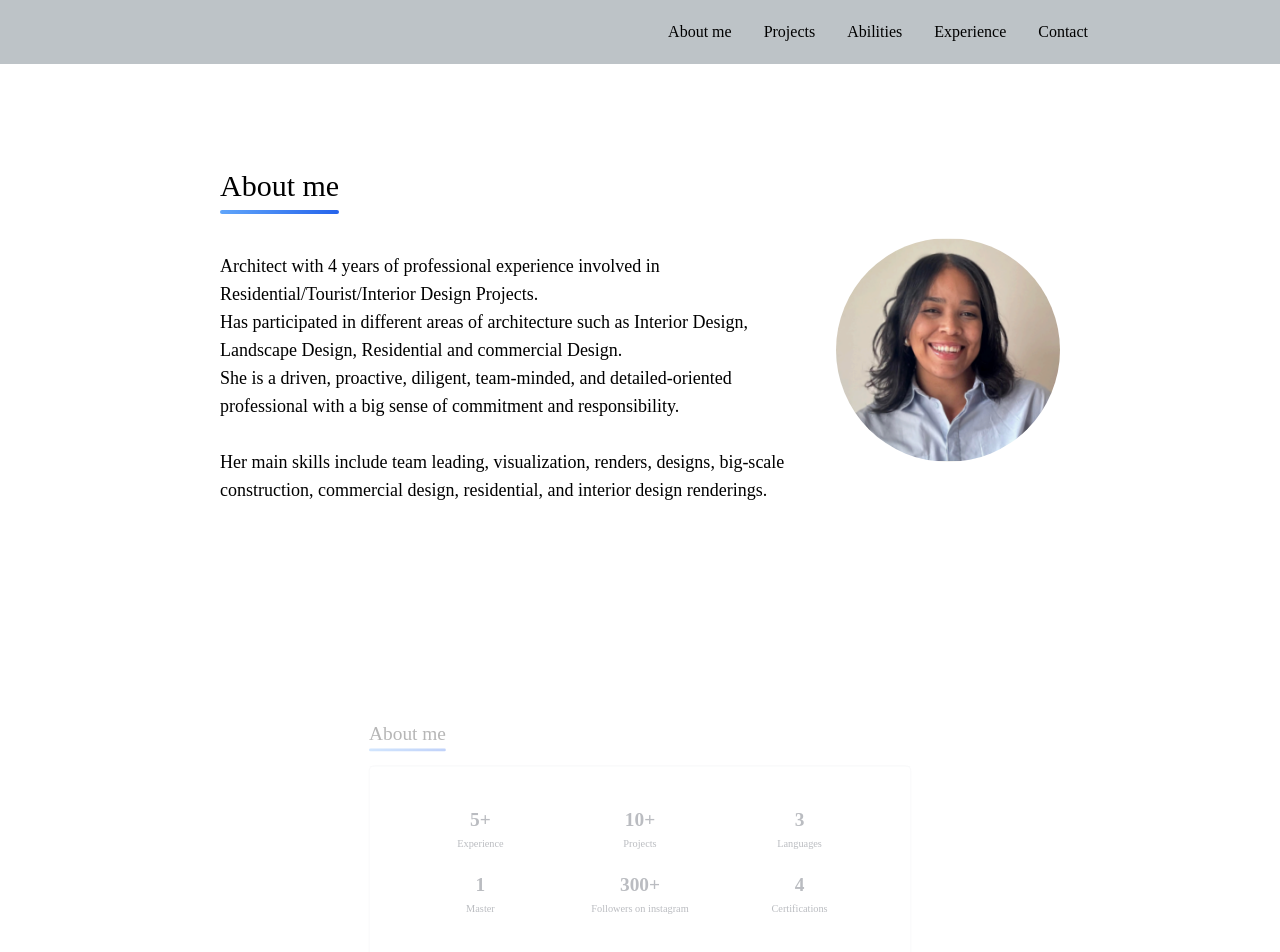
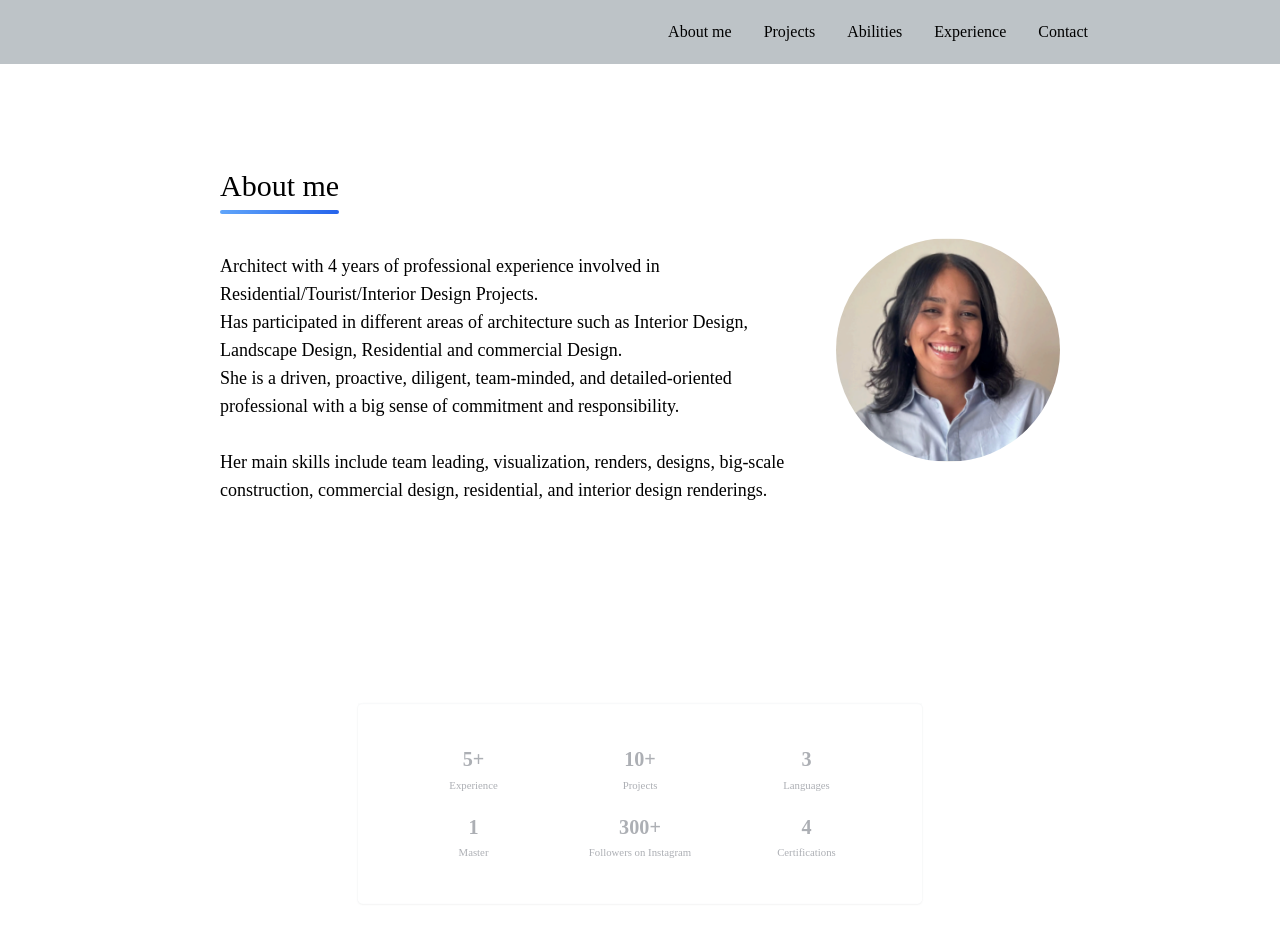
Before and after one commit to Braylin20/PortFolio_React, a React (Vite) app in the folder portfolio-michelle/: page / in a window 1280 px wide. Shown: the top 952 px of the page. Built offline with nearby package versions, Linux system fonts and the light colour scheme.

Commit message:
Remove title

```diff
--- a/portfolio-michelle/src/components/InformationCard.jsx
+++ b/portfolio-michelle/src/components/InformationCard.jsx
@@ -1,22 +1,10 @@
+export const InformationCard = () => {
+    return (
+        <div className="reveal-animation ">
 
-
-export const InformationCard = () => {
-  return(
-      <>
-
-
-          <div className="reveal-animation">
-              <h2 className="text-3xl mb-8 relative w-fit">
-                  About me
-                  <div
-                      className="absolute bottom-[-10px] left-0 w-full h-1 bg-gradient-to-r from-blue-400 to-blue-600 rounded-full"></div>
-              </h2>
-              <div
-                  className="w-full bg-white border border-gray-200 rounded-lg shadow mb-20 ">
-                  <div className="border-t border-gray-200 ">
-
-                      <div className="p-4 bg-white rounded-lg md:p-8 " role="tabpanel"
-                           aria-labelledby="stats-tab">
+            <div className="w-full bg-white border border-gray-200 rounded-lg shadow mb-20 ">
+                <div className="border-t border-gray-200">
+                    <div className="p-4 bg-white rounded-lg md:p-8" role="tabpanel" aria-labelledby="stats-tab">
                         <dl className="grid max-w-screen-xl grid-cols-3 gap-8 p-4 mx-auto text-gray-900 sm:grid-cols-3 xl:grid-cols-3 sm:p-8">
                             <div className="flex flex-col items-center justify-center">
                                 <dt className="mb-2 text-3xl font-extrabold">5+</dt>
@@ -36,7 +24,7 @@ export const InformationCard = () => {
                             </div>
                             <div className="flex flex-col items-center justify-center">
                                 <dt className="mb-2 text-3xl font-extrabold">300+</dt>
-                                  <dd>Followers on instagram</dd>
+                                <dd>Followers on Instagram</dd>
                             </div>
                             <div className="flex flex-col items-center justify-center">
                                 <dt className="mb-2 text-3xl font-extrabold">4</dt>
@@ -47,8 +35,5 @@ export const InformationCard = () => {
                 </div>
             </div>
         </div>
-
-
-      </>
     )
 }
```
Lines whose indentation alone changed are shown as unchanged.
